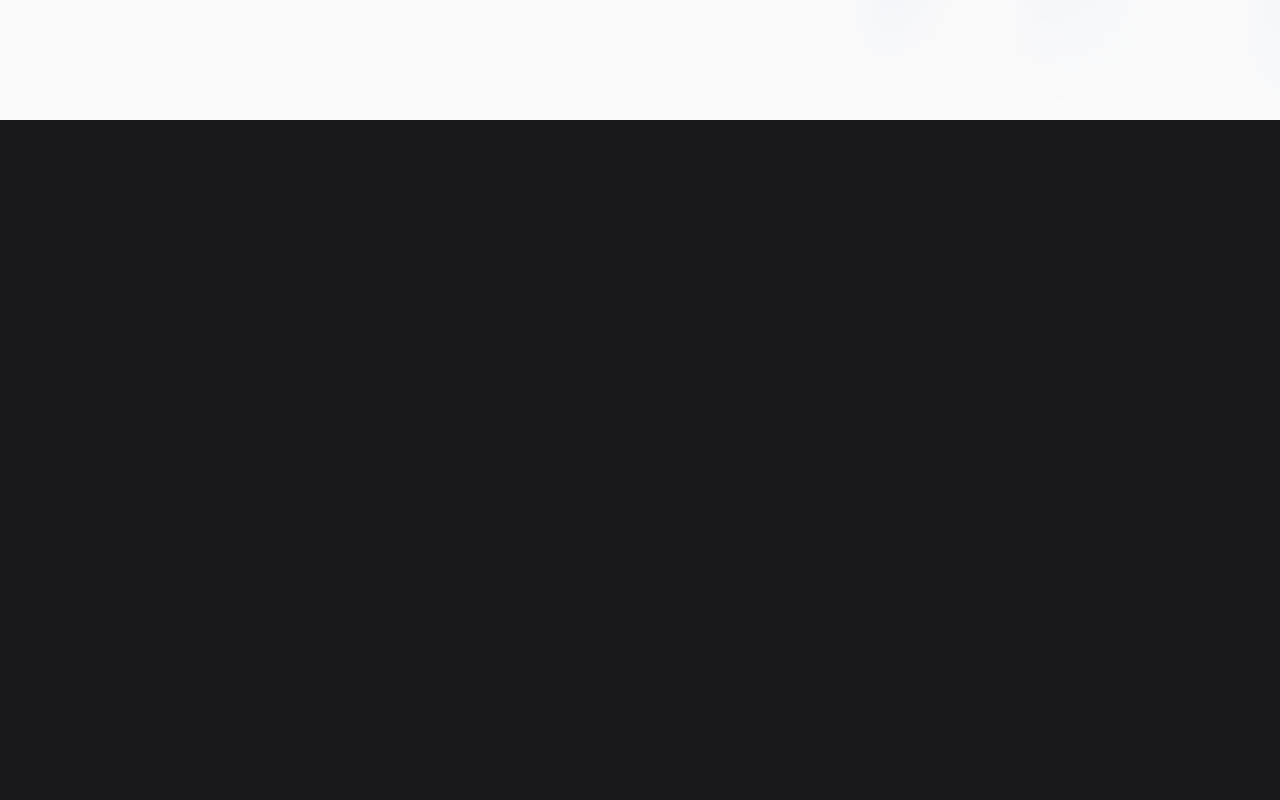
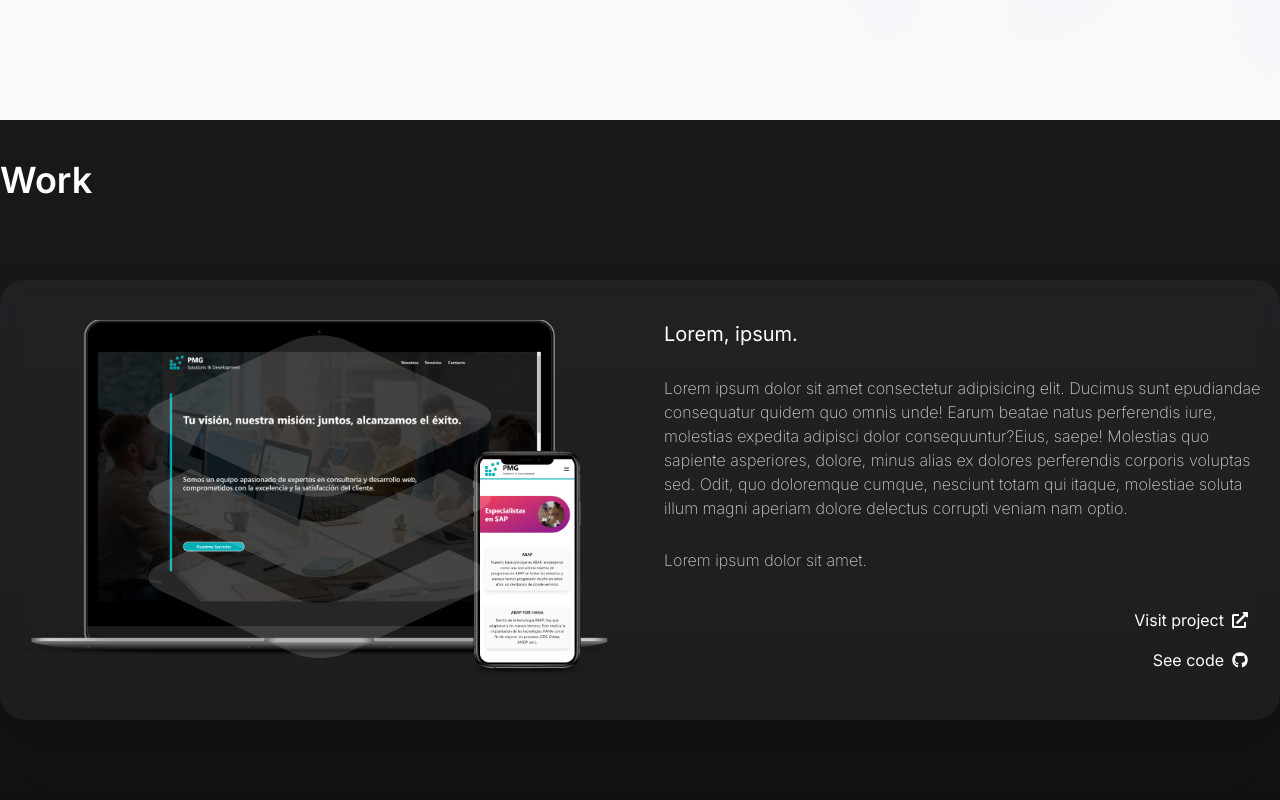
Before and after one commit to beMimg/bemimg-website, a Next.js app: page / in a window 1280 px wide. Shown: the part 680-1480 px from the top of the page. Built offline with nearby package versions, Linux system fonts and the light colour scheme.

Commit message:
Create Project component, reusable component for all projects

```diff
--- a/app/globals.css
+++ b/app/globals.css
@@ -12,3 +12,26 @@
   backdrop-filter: blur(10px); /* Adjust the blur value for the glass effect */
   -webkit-backdrop-filter: blur(10px); /* For Safari support */
 }
+.bg-glass-effect2 {
+  background: rgba(
+    255,
+    255,
+    255,
+    0.046
+  ); /* Adjust the alpha value for transparency */
+  backdrop-filter: blur(10px); /* Adjust the blur value for the glass effect */
+  -webkit-backdrop-filter: blur(10px); /* For Safari support */
+}
+
+.bg-glass-effect2:hover {
+  transform: scale(1.03);
+}
+
+.bg-gradiant {
+  background: rgb(24, 24, 27);
+  background: linear-gradient(
+    180deg,
+    rgba(24, 24, 27, 1) 5%,
+    rgba(0, 0, 0, 1) 100%
+  );
+}
--- a/app/page.tsx
+++ b/app/page.tsx
@@ -1,5 +1,6 @@
 import Hero from "@/components/Hero";
 import Nav from "@/components/Nav";
+import Work from "@/components/Work";
 
 export default function Home() {
   return (
@@ -9,7 +10,7 @@
       </header>
       <main>
         <Hero />
-        <div className="h-screen bg-[#18181b]"></div>
+        <Work />
       </main>
     </>
   );
--- a/components/Hero.tsx
+++ b/components/Hero.tsx
@@ -7,6 +7,7 @@
   const { scrollY } = useScroll();
 
   const scale = useTransform(scrollY, [0, 700], [1, 3]);
+  const opacity = useTransform(scrollY, [0, 700], [1, 0]);
 
   return (
     <section className="overflow-hidden">
@@ -19,7 +20,7 @@
             duration: 0.8,
             ease: "easeInOut",
           }}
-          style={{ scale: scale }}
+          style={{ scale, opacity }}
           viewport={{ once: true }}
           className="relative flex flex-col max-w-7xl mx-auto gap-4 items-center justify-center px-4"
         >
--- /dev/null
+++ b/components/Project.tsx
@@ -0,0 +1,48 @@
+import React from "react";
+import { motion } from "framer-motion";
+import mockup from "@/assets/smartmockups_lwpbprcx.png";
+import Image, { StaticImageData } from "next/image";
+import { FaExternalLinkAlt } from "react-icons/fa";
+import { FaGithub } from "react-icons/fa";
+
+interface ProjectProps {
+  image: StaticImageData;
+  title: string;
+  description: string;
+  tech: string;
+}
+
+const Project = ({ image, title, description, tech }: ProjectProps) => {
+  return (
+    <motion.article
+      initial={{ opacity: 0, y: 100 }}
+      whileInView={{ opacity: 1, y: 0 }}
+      transition={{
+        duration: 0.4,
+        ease: "easeInOut",
+      }}
+      className=" shadow-2xl flex flex-col md:flex-row justify-between gap-12 bg-glass-effect2 p-4 rounded-3xl py-10 "
+    >
+      <figure className="min-w-[200px] lg:min-w-[600px]">
+        <Image src={image} className="w-full" alt="mockup" />
+      </figure>
+      <div className="flex flex-col justify-between">
+        <p className="text-xl">{title}</p>
+        <p className="font-extralight opacity-80">{description}</p>
+        <p className="font-extralight opacity-80">{tech}</p>
+        <div className="flex flex-col self-end justify-evenly">
+          <a className="flex flex-row items-center gap-2 self-end rounded-full p-2 px-4 cursor-pointer">
+            <p className="text-base">Visit project</p>
+            <FaExternalLinkAlt className="text-base" />
+          </a>
+          <a className=" flex flex-row items-center rounded-full gap-2 self-end p-2 px-4 cursor-pointer">
+            <p className="text-base">See code</p>
+            <FaGithub className="text-base" />
+          </a>
+        </div>
+      </div>
+    </motion.article>
+  );
+};
+
+export default Project;
--- /dev/null
+++ b/components/Work.tsx
@@ -0,0 +1,36 @@
+"use client";
+import React from "react";
+import { motion } from "framer-motion";
+import Project from "./Project";
+import { projects } from "@/utils/projects";
+
+const Work = () => {
+  return (
+    <section className="bg-gradiant pt-10">
+      <div className="max-w-7xl mx-auto flex flex-col text-white gap-20  ">
+        <motion.header
+          initial={{ opacity: 0, x: -100 }}
+          whileInView={{ opacity: 1, x: 0 }}
+          transition={{
+            delay: 0.3,
+            duration: 0.8,
+            ease: "easeInOut",
+          }}
+          className="text-4xl font-semibold"
+        >
+          Work
+        </motion.header>
+        {projects.map((project) => (
+          <Project
+            image={project.image}
+            title={project.title}
+            description={project.description}
+            tech={project.tech}
+          />
+        ))}
+      </div>
+    </section>
+  );
+};
+
+export default Work;
--- /dev/null
+++ b/utils/projects.ts
@@ -0,0 +1,32 @@
+import mockup from "@/assets/smartmockups_lwpbprcx.png";
+
+export const projects = [
+  {
+    image: mockup,
+    title: "Lorem, ipsum.",
+    description:
+      " Lorem ipsum dolor sit amet consectetur adipisicing elit. Ducimus sunt epudiandae consequatur quidem quo omnis unde! Earum beatae natus perferendis iure, molestias expedita adipisci dolor consequuntur?Eius, saepe! Molestias quo sapiente asperiores, dolore, minus alias ex dolores perferendis corporis voluptas sed. Odit, quo doloremque cumque, nesciunt totam qui itaque, molestiae soluta illum magni aperiam dolore delectus corrupti veniam nam optio.",
+    tech: " Lorem ipsum dolor sit amet.",
+  },
+  {
+    image: mockup,
+    title: "Lorem, ipsum.",
+    description:
+      " Lorem ipsum dolor sit amet consectetur adipisicing elit. Ducimus sunt epudiandae consequatur quidem quo omnis unde! Earum beatae natus perferendis iure, molestias expedita adipisci dolor consequuntur?Eius, saepe! Molestias quo sapiente asperiores, dolore, minus alias ex dolores perferendis corporis voluptas sed. Odit, quo doloremque cumque, nesciunt totam qui itaque, molestiae soluta illum magni aperiam dolore delectus corrupti veniam nam optio.",
+    tech: " Lorem ipsum dolor sit amet.",
+  },
+  {
+    image: mockup,
+    title: "Lorem, ipsum.",
+    description:
+      " Lorem ipsum dolor sit amet consectetur adipisicing elit. Ducimus sunt epudiandae consequatur quidem quo omnis unde! Earum beatae natus perferendis iure, molestias expedita adipisci dolor consequuntur?Eius, saepe! Molestias quo sapiente asperiores, dolore, minus alias ex dolores perferendis corporis voluptas sed. Odit, quo doloremque cumque, nesciunt totam qui itaque, molestiae soluta illum magni aperiam dolore delectus corrupti veniam nam optio.",
+    tech: " Lorem ipsum dolor sit amet.",
+  },
+  {
+    image: mockup,
+    title: "Lorem, ipsum.",
+    description:
+      " Lorem ipsum dolor sit amet consectetur adipisicing elit. Ducimus sunt epudiandae consequatur quidem quo omnis unde! Earum beatae natus perferendis iure, molestias expedita adipisci dolor consequuntur?Eius, saepe! Molestias quo sapiente asperiores, dolore, minus alias ex dolores perferendis corporis voluptas sed. Odit, quo doloremque cumque, nesciunt totam qui itaque, molestiae soluta illum magni aperiam dolore delectus corrupti veniam nam optio.",
+    tech: " Lorem ipsum dolor sit amet.",
+  },
+];
```
Also changed, not shown: assets/smartmockups_lwpbprcx.png (added).
